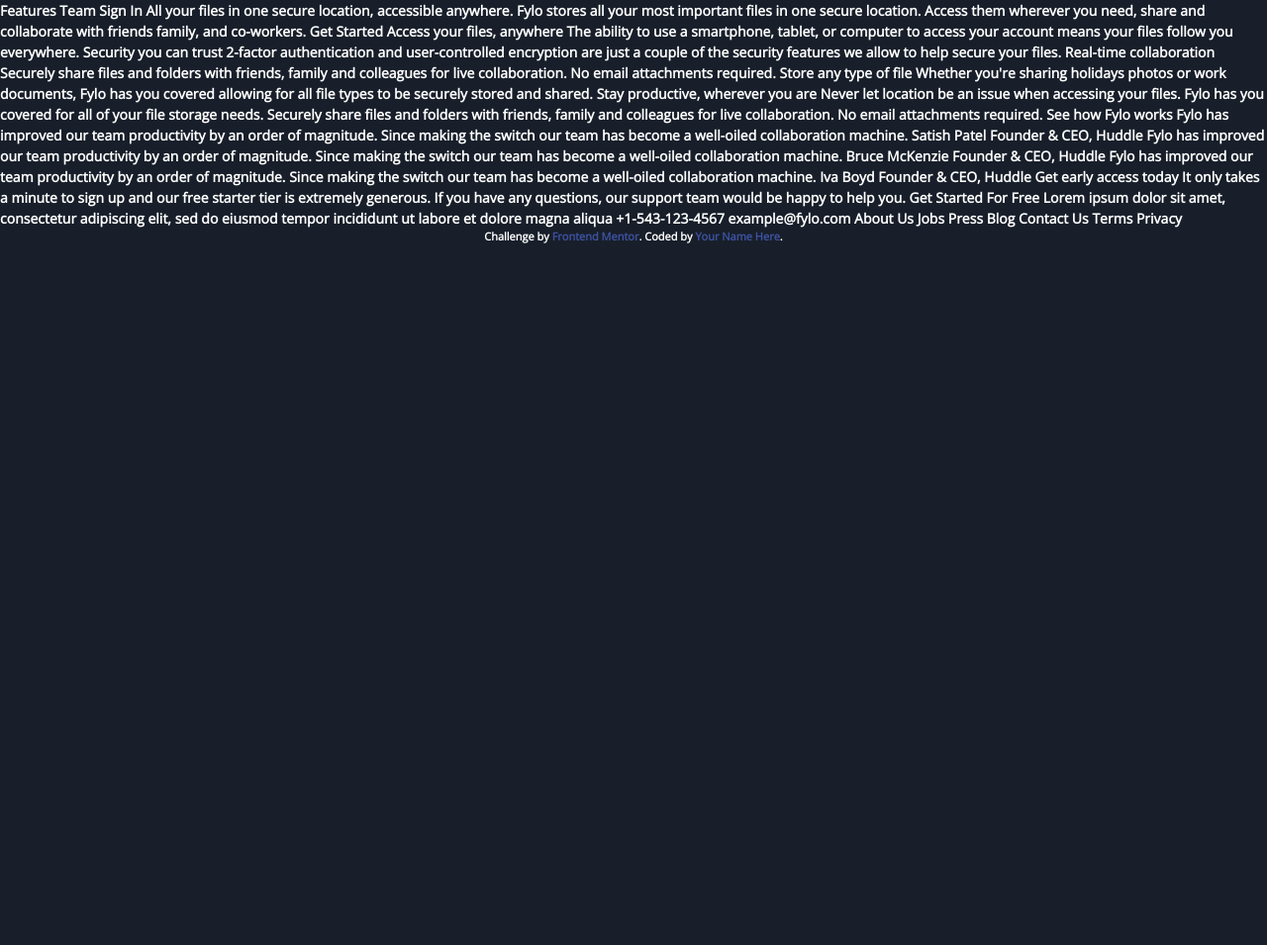
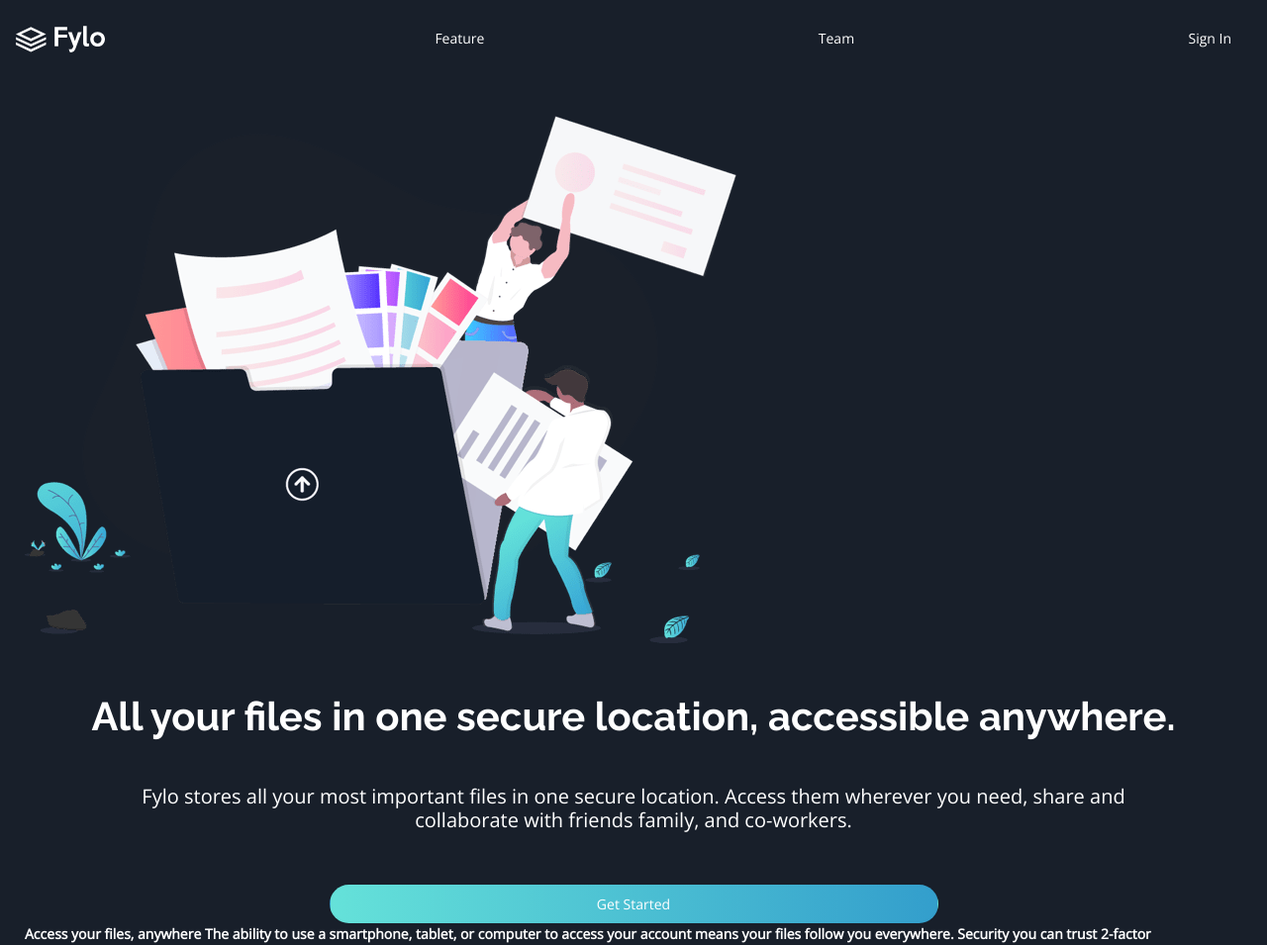
Before and after one commit to Dark-knight7/fylo-dark-theme-landing-page, a plain HTML site: page index.html in a window 1280 px wide. Shown: the top 955 px of the page at 99% size. Before the commit the page ends 800 px from the top, so only its background shows below. Drawn offline with nearby package versions, Linux system fonts and the light colour scheme.

Commit message:
3rd commit

```diff
--- a/index.html
+++ b/index.html
@@ -10,23 +10,27 @@
   <link rel="stylesheet" href="style.css">
   <title>Frontend Mentor | Fylo landing page with dark theme and features grid</title>
 
-  <!-- Feel free to remove these styles or customise in your own stylesheet 👍 -->
-  <style>
-    .attribution { font-size: 11px; text-align: center; }
-    .attribution a { color: hsl(228, 45%, 44%); }
-  </style>
 </head>
 <body>
-  Features
-  Team
-  Sign In
+  <nav class="navbar navbar-expand-lg ">
+    <a class="navbar-brand" href="#"> <img src="/images/logo.svg" alt=""> </a>
+    <a href="#" class="nav-item nav-link ml-auto mr-1">Feature</a>
+    <a href="#" class="nav-item nav-link ml-auto mr-1">Team</a>
+    <a href="#" class="nav-item nav-link ml-auto mr-1">Sign In</a>
+  </nav>
 
-  All your files in one secure location, accessible anywhere.
-
-  Fylo stores all your most important files in one secure location. Access them wherever
-  you need, share and collaborate with friends family, and co-workers.
-
-  Get Started
+  <section class="container">
+    <div class="info">
+      <div >
+        <img class="intro-img" src="/images/illustration-intro.png" alt="">
+      </div>
+      <h1>All your files in one secure location, accessible anywhere.</h1>
+      <p>Fylo stores all your most important files in one secure location. Access them wherever
+        you need, share and collaborate with friends family, and co-workers.</p>
+      <div class="text-center">
+        <button type="button" class="btn btn-lg intro-btn">Get Started</button>
+      </div>
+    </div>
 
     Access your files, anywhere
 
@@ -55,6 +59,7 @@
 
     Securely share files and folders with friends, family and colleagues for live collaboration. No email
     attachments required.
+  </section>
 
   See how Fylo works
 
@@ -104,5 +109,8 @@
       Coded by <a href="#">Your Name Here</a>.
     </p>
   </footer>
+
+  <script src="https://code.jquery.com/jquery-3.5.1.slim.min.js" integrity="sha384-DfXdz2htPH0lsSSs5nCTpuj/zy4C+OGpamoFVy38MVBnE+IbbVYUew+OrCXaRkfj" crossorigin="anonymous"></script>
+<script src="https://cdn.jsdelivr.net/npm/bootstrap@4.5.3/dist/js/bootstrap.bundle.min.js" integrity="sha384-ho+j7jyWK8fNQe+A12Hb8AhRq26LrZ/JpcUGGOn+Y7RsweNrtN/tE3MoK7ZeZDyx" crossorigin="anonymous"></script>
 </body>
 </html>
--- a/style.css
+++ b/style.css
@@ -28,7 +28,7 @@
 * {
     box-sizing: border-box;
     padding: 0;
-    margin: 0 auto;
+    margin: 0;
 }
 
 body {
@@ -38,3 +38,73 @@ body {
     font-size: var(--ff-size);
     font-weight: 700;
 }
+
+.container {
+    margin: 0 auto;
+    max-width: 100%;
+    padding: 0 25px;
+}
+
+h1 {
+    font-family: var(--ff-family-headings);
+    font-weight: 700;
+}
+
+p {
+    font-family: var(--ff-family-body);
+    font-weight: 400;
+    line-height: 1.5rem;
+    font-size: 20px;
+}
+
+/* nav */
+nav {
+    top: 0;
+    left: 0;
+    width: 100%;
+    z-index: 100;
+    margin-top: 10px;
+}
+
+.navbar-brand img{
+    width: 90px;
+}
+
+nav a {
+    color: var(--White);
+    font-family: var(--ff-family-body);
+    font-weight: 400;
+}
+
+nav a:hover {
+    font-size: 1rem;
+    color: var(--White);
+}
+
+.intro-img {
+    max-width: 100%;
+    margin: 50px 0;
+}
+
+/* ---------------------------------- section-info ------------ */
+h1, p {
+    text-align: center;
+}
+
+p {
+    padding: 3% 8%;
+    font-weight: lighter;
+}
+
+.intro-btn {
+    width: 50%;
+    background-image: linear-gradient(to right, var(--Cyan-call-to-action-gradient-1), var(--Blue-call-to-action-gradient-2));
+    border-radius: 50px;
+    font-size: 14px;
+    color: white;
+}
+
+
+
+    .attribution { font-size: 11px; text-align: center; }
+    .attribution a { color: hsl(228, 45%, 44%); }
```
Lines whose indentation alone changed are shown as unchanged.
